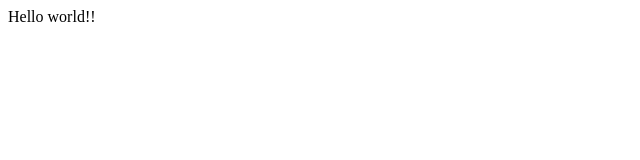
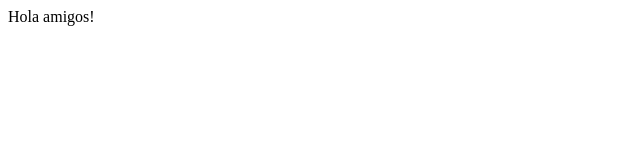
Before and after one commit to codewithJosh/Sample-Git-Flow, a plain HTML site: page index.html in a window 1280 px wide. Shown: the full height of the page, 0-640 px from the left. Drawn offline with Linux system fonts and the light colour scheme.

Commit message:
86cymz8ef - feat: [server] Change hello world to hola amigos

```diff
--- a/index.html
+++ b/index.html
@@ -6,6 +6,6 @@
     <title>Document</title>
   </head>
   <body>
-    Hello world!!
+    Hola amigos!
   </body>
 </html>
```
